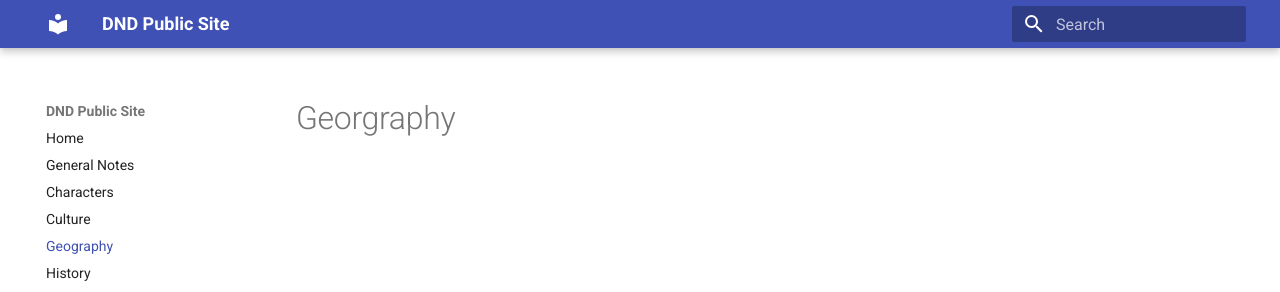
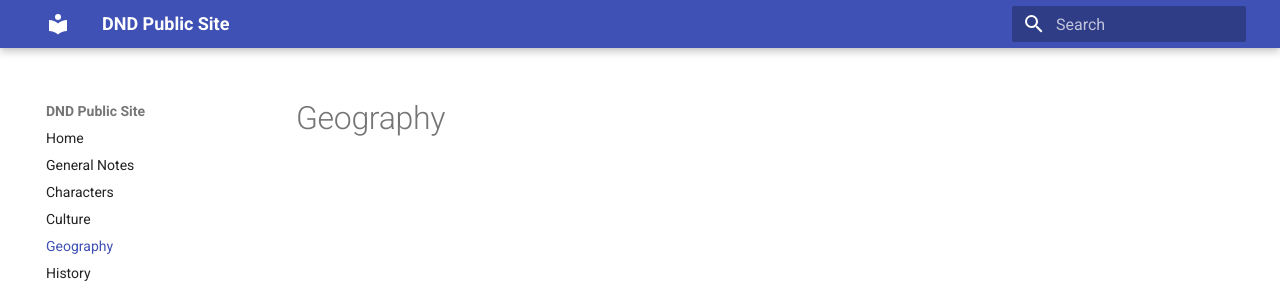
Before and after one commit to wallcon4488/DND-public, an MkDocs documentation site: the page built from docs/zz Navigation zz/Geography Nav.md, in a window 1280 px wide. Shown: the top 292 px of the page. Built offline with MkDocs 1.6.1 and Material for MkDocs 9.7.7, drawn with Linux system fonts in a browser that asks for light colours.

Commit message:
spelling

```diff
--- a/docs/zz Navigation zz/Geography Nav.md
+++ b/docs/zz Navigation zz/Geography Nav.md
@@ -1 +1 @@
-# Georgraphy
+# Geography
```
Also changed, not shown: 1 other file.
